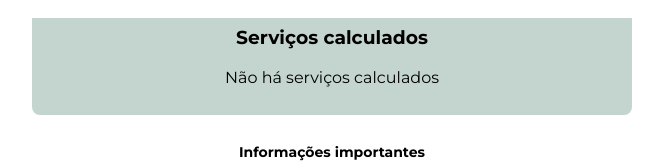
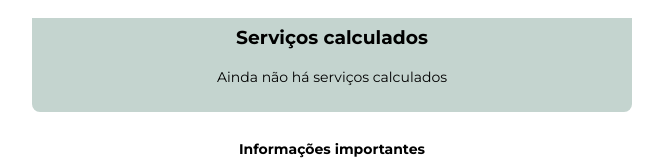
Before and after one commit to EricEOL/calc_service, a Next.js app: page / in a window 1280 px wide. Shown: the part 637-800 px from the top of the page, without its empty margins (308-971 px from the left). Built offline with nearby package versions, Linux system fonts and the light colour scheme.

Commit message:
Ajustando estilização do elemento P da section

```diff
--- a/components/ServiceItem/serviceItem.module.scss
+++ b/components/ServiceItem/serviceItem.module.scss
@@ -29,5 +29,6 @@
   button {
     background: transparent;
     border: none;
+    cursor: pointer;
   }
 }
--- a/pages/home.module.scss
+++ b/pages/home.module.scss
@@ -218,6 +218,14 @@
   margin-top: 10px;
   padding: 8px 0 12px 0;
 
+  p {
+    font-size: 12px;
+
+    @media(min-width: 780px) {
+      font-size: 14px;
+    }
+  }
+
   @media(min-width: 780px) {
     width: 600px;
     border-radius: 0 0 8px 8px;
--- a/pages/index.js
+++ b/pages/index.js
@@ -133,7 +133,7 @@ export default function Home() {
       <section className={styles.section}>
         <h3>Serviços calculados</h3>
 
-        {servicesLocalStorage == '' && <p>Não há serviços calculados</p>}
+        {servicesLocalStorage == '' && <p>Ainda não há serviços calculados</p>}
 
         {servicesLocalStorage.map((service, index) => (
           <ServiceItem key={`${index}/${service}`} order={index + 1} date={service} onClick={() => handleExcludeService(index)}/>
```
